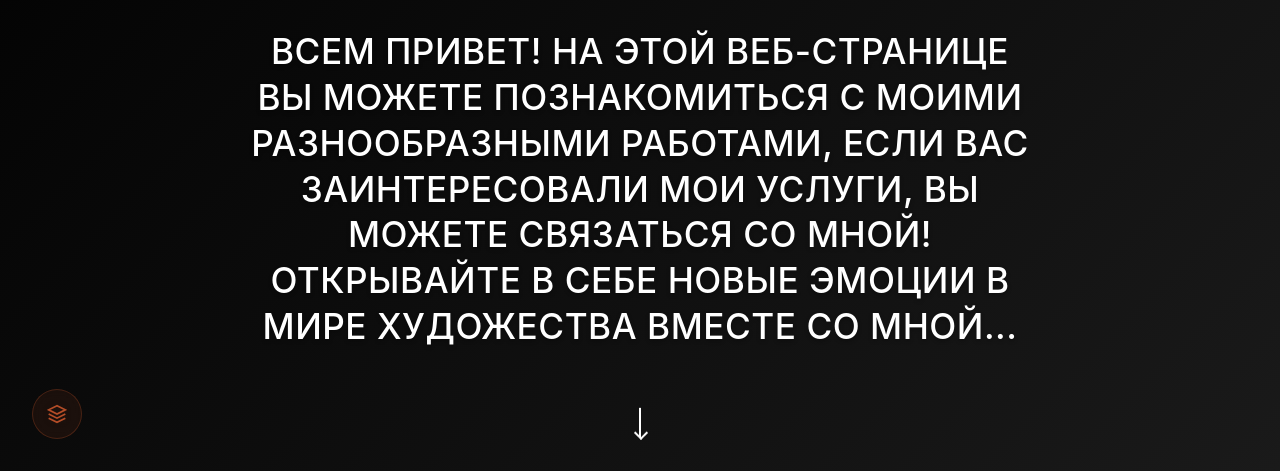
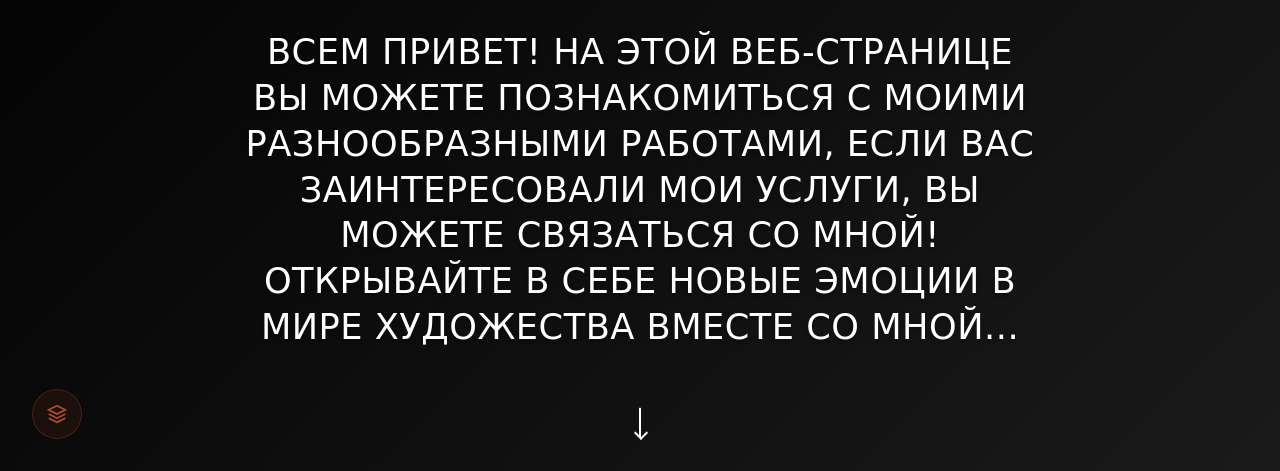
Before and after one commit to pastepanov231-333/portfolioV, a plain HTML site: page index.html in a window 1280 px wide. Shown: the part 329-800 px from the top of the page. Drawn offline with Linux system fonts and the light colour scheme.

Commit message:
Fix: Restore original decorative font for hero-welcome text with uppercase on all devices

```diff
--- a/styles.css
+++ b/styles.css
@@ -59,7 +59,7 @@ body {
 }
 
 .hero-welcome {
-    font-family: -apple-system, BlinkMacSystemFont, 'Segoe UI', Roboto, 'Helvetica Neue', Arial, sans-serif;
+    font-family: 'Brush Script MT', 'Lucida Handwriting', cursive, serif;
     font-size: clamp(1.4rem, 3.5vw, 2.2rem);
     font-weight: 500;
     color: #fff;
```
